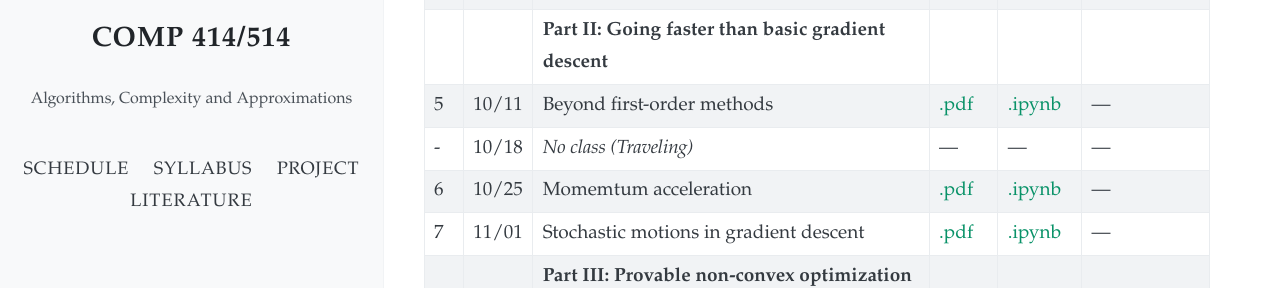
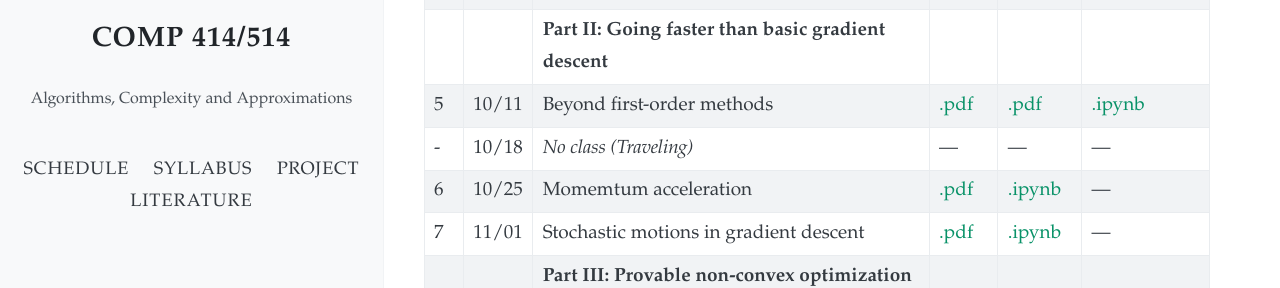
Before and after one commit to akyrillidis/comp414-514, a Jekyll site: the page built from schedule.md, in a window 1280 px wide and 1161 px high. Shown: the part 436-724 px from the top of the window. Built offline with Jekyll 4.4.1, drawn with Linux system fonts in a browser that asks for light colours; nearby versions of some CDN libraries.

Commit message:
Update schedule.md

```diff
--- a/schedule.md
+++ b/schedule.md
@@ -15,7 +15,7 @@ layout: default
 | 3 | 09/27 | Gradient method & Convexity | [.pdf](/schedule/images/chapter3.pdf)  | [.pdf](/schedule/images/Lecture 3.pdf) | [.ipynb](/schedule/images/Chapter 3.ipynb) |
 | 4 | 10/04 | Conditional gradient (Frank-Wolfe) | [.pdf](/schedule/images/chapter4.pdf)  | [.pdf](/schedule/images/Lecture 4.pdf) | [.ipynb](/schedule/images/Chapter 4.ipynb) |
 | | | **Part II: Going faster than basic gradient descent** | | | |
-| 5 | 10/11 | Beyond first-order methods | [.pdf]()  | [.ipynb]()  | --- |
+| 5 | 10/11 | Beyond first-order methods | [.pdf](/schedule/images/chapter5.pdf)  | [.pdf](/schedule/images/Lecture 5.pdf) | [.ipynb](/schedule/images/Chapter 5.ipynb) |
 | - | 10/18 | *No class (Traveling)* | ---  | ---  | --- |
 | 6 | 10/25 | Momemtum acceleration | [.pdf]()  | [.ipynb]()  | --- |
 | 7 | 11/01 | Stochastic motions in gradient descent | [.pdf]()  | [.ipynb]()  | --- |
```
